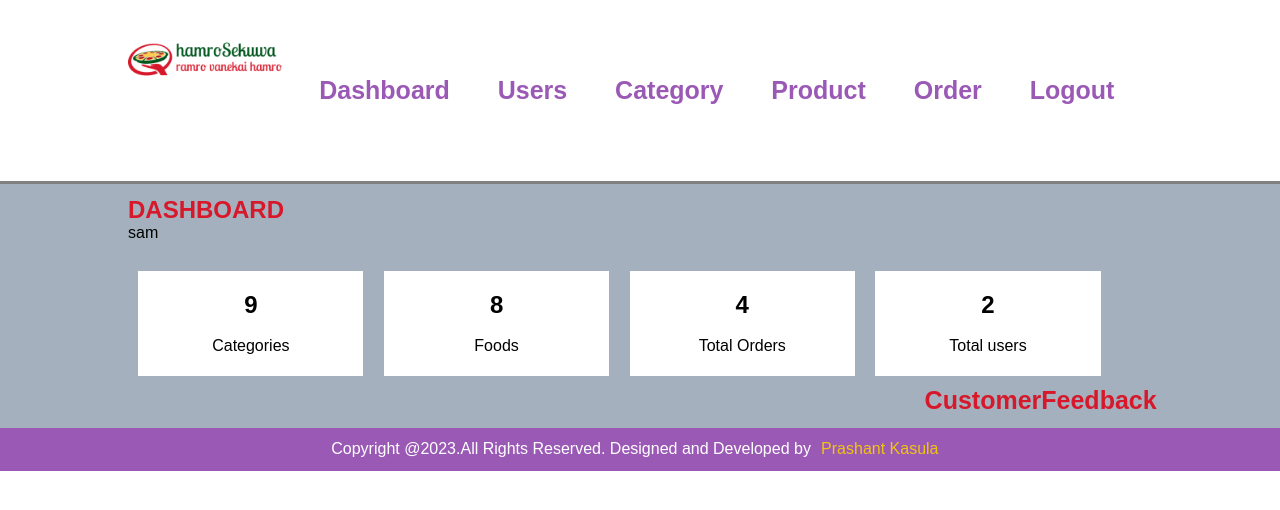
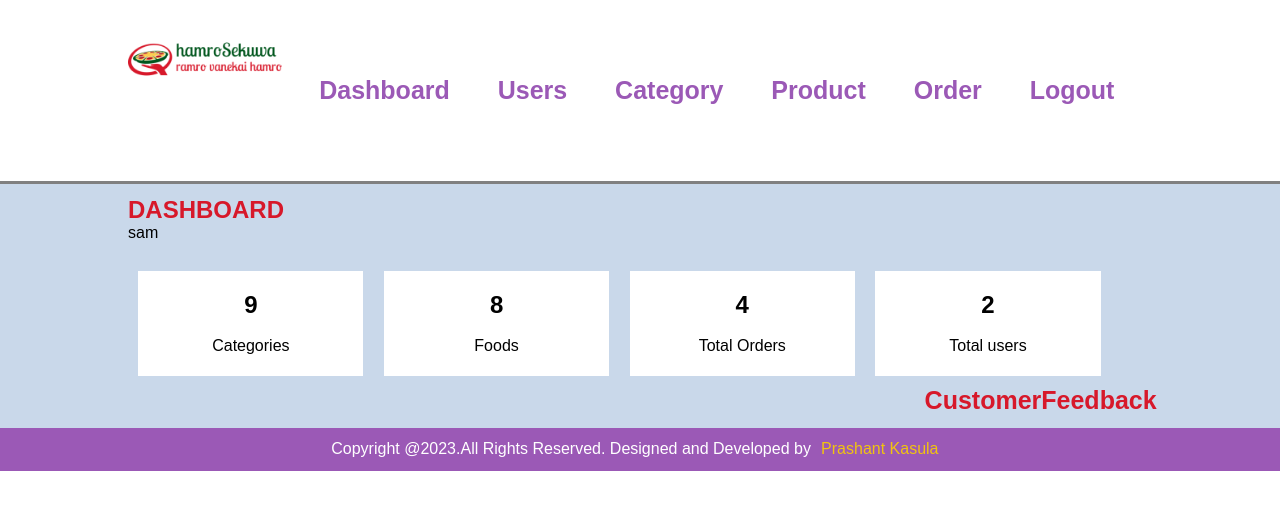
Before and after one commit to kprashant544/php-project, a PHP site: page /php-project/admin/index.php in a window 1280 px wide. Shown: the top 510 px of the page. Run offline with PHP 8.4, Linux system fonts and the light colour scheme; a user stored in the database is signed in; data comes from the database, SQL or seed files in the repository.

Commit message:
project modified

```diff
--- a/Order.php
+++ b/Order.php
@@ -65,7 +65,7 @@
                     <input class="form-control" type="text" name="name" id="name" required placeholder="E.g.Prashant Kasula">
 
                     <label for="">Email</label>
-                    <input class="form-control" type="text" name="email" id="email" required placeholder="E.g. kasulaprashant544@gmail.com">
+                    <input class="form-control" type="text" name="email" id="email" required placeholder="E.g.kasulaprashant544@gmail.com">
 
                     <label for="">Address</label>
                     <input class="form-control" type="text" name="address" id="address" required placeholder="E.g.Basghari-9,Bhaktapur">
--- a/css/admin.css
+++ b/css/admin.css
@@ -101,7 +101,7 @@ a:hover {
 
 /*cotent CSS*/
 .content{
-    background-color: #a4b0be;
+    background-color: #c9d8ea;
     padding-top: 1% 0;
 }
 
```
